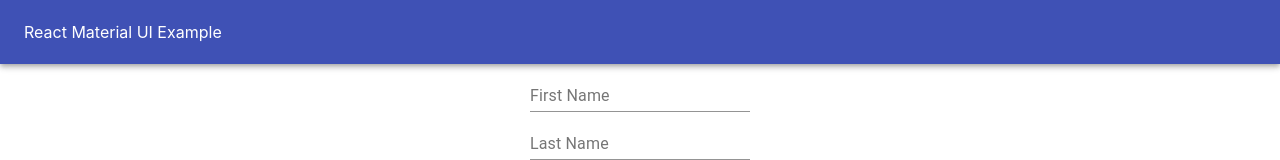
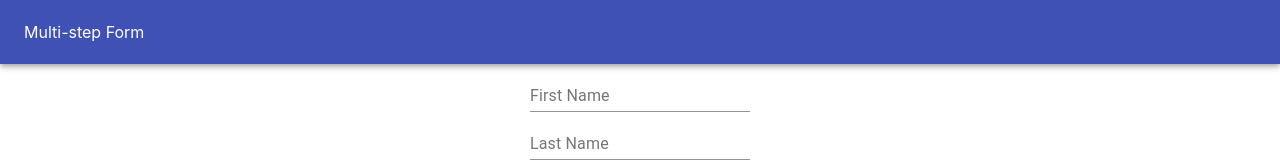
Before and after one commit to cboydstun/fourth-multi-step-form, a React (Create React App) app: page / in a window 1280 px wide. Shown: the top 160 px of the page. Built offline with nearby package versions, Linux system fonts and the light colour scheme.

Commit message:
change Navbar text

```diff
--- a/src/components/Navbar.js
+++ b/src/components/Navbar.js
@@ -7,7 +7,7 @@ const NavBar = () => {
         <div>
         <AppBar position="static">
             <Toolbar>
-                React Material UI Example
+                Multi-step Form
             </Toolbar>
         </AppBar>
         </div>
```
